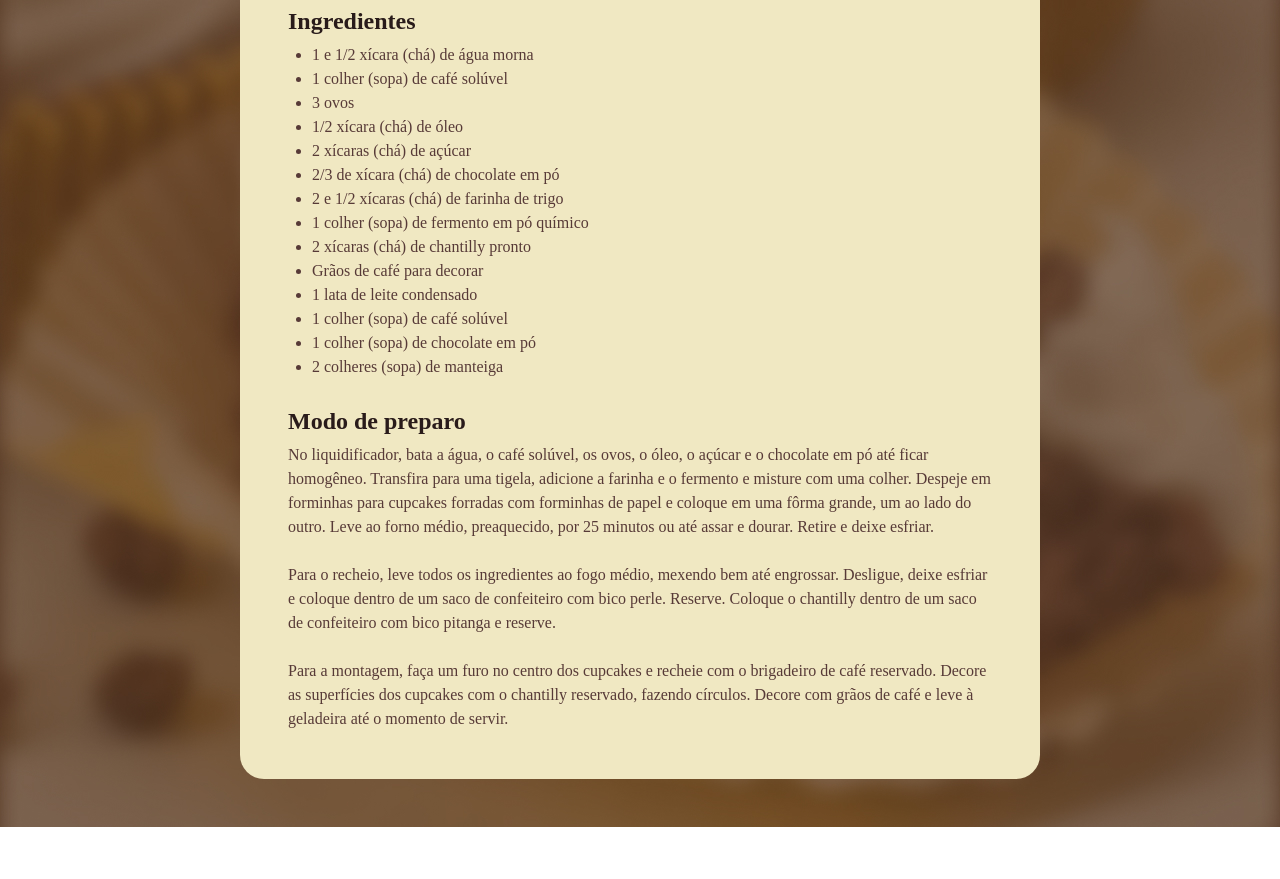
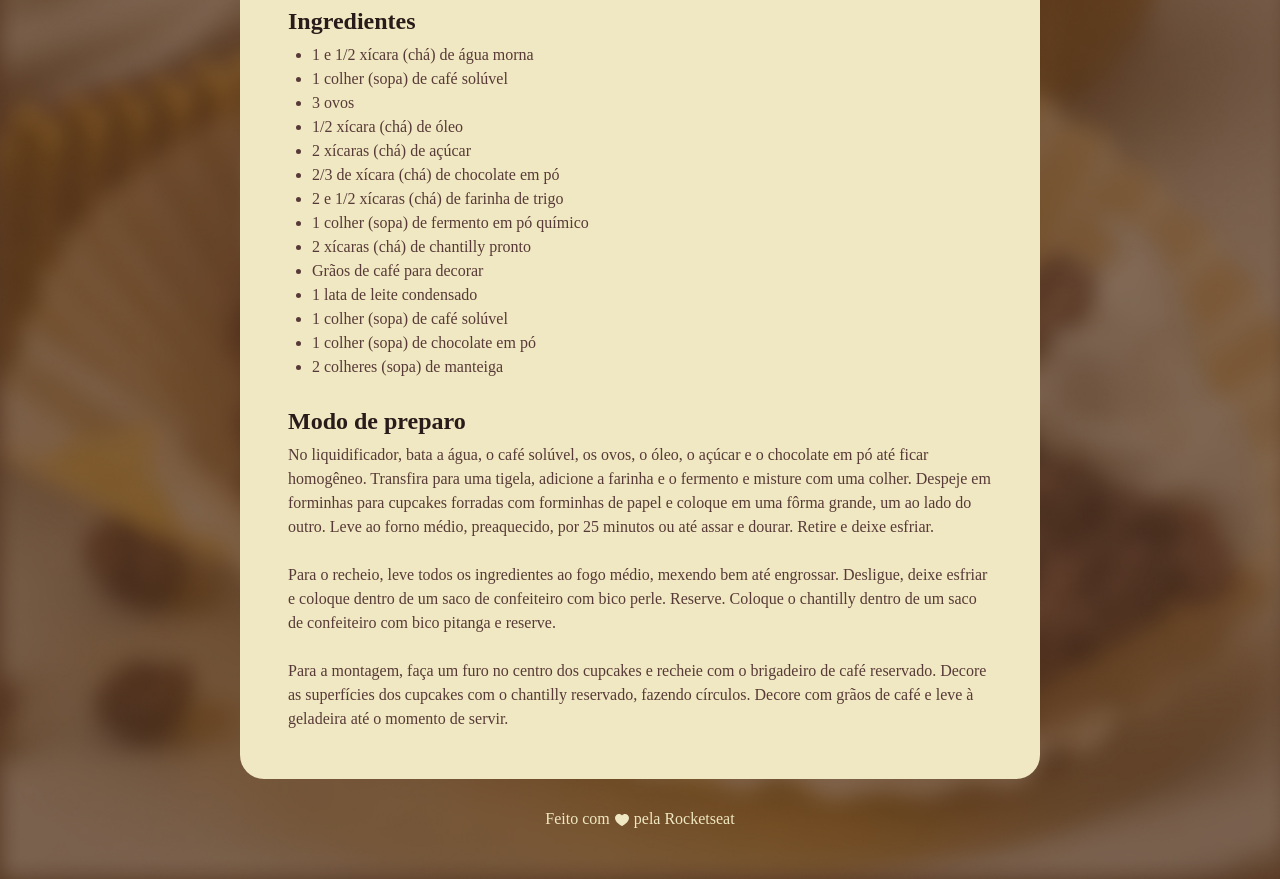
Before and after one commit to juliocesarneri/html, a plain HTML site: page projeto/index.html in a window 1280 px wide. Shown: the part 720-1599 px from the top of the page. Before the commit the page ends 1547 px from the top, so only its background shows below. Drawn offline with Linux system fonts and the light colour scheme; a web font is replaced by a local one.

Commit message:
adicionando footer

```diff
--- a/projeto/index.html
+++ b/projeto/index.html
@@ -56,7 +56,7 @@
   </main>
 </div>
   <footer>
-
+    Feito com <img src="coracao.svg" alt="Coraçãozinho fofinho"> pela Rocketseat
   </footer>
 </body>
 </html>
--- a/projeto/style.css
+++ b/projeto/style.css
@@ -20,7 +20,7 @@ body{
   padding: 24px;
   background-color: #F0E8C2;
   border-radius: 24px;
-  margin: 48px auto;
+  margin: 48px auto 28px;
 }
 
 img{
@@ -58,3 +58,14 @@ h1, h2{
 ul{
   padding-left: 24px;
 }
+
+footer{
+  color: #F0E8C2;
+  font-size: 16px;
+  padding-bottom: 48px;
+  text-align: center;
+}
+
+footer img{
+  vertical-align: middle;
+}
```
Also changed, not shown: projeto/coracao.svg (added).
